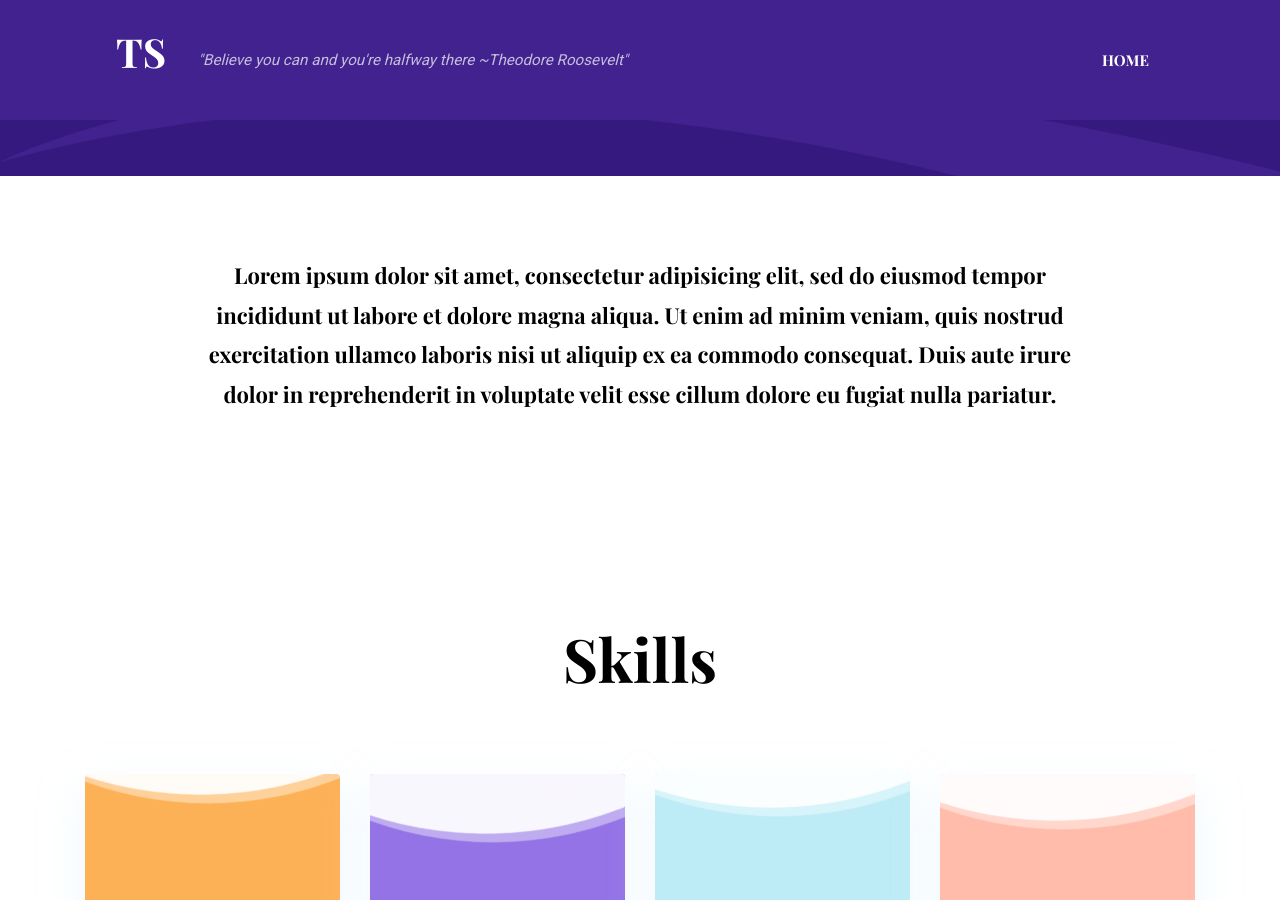
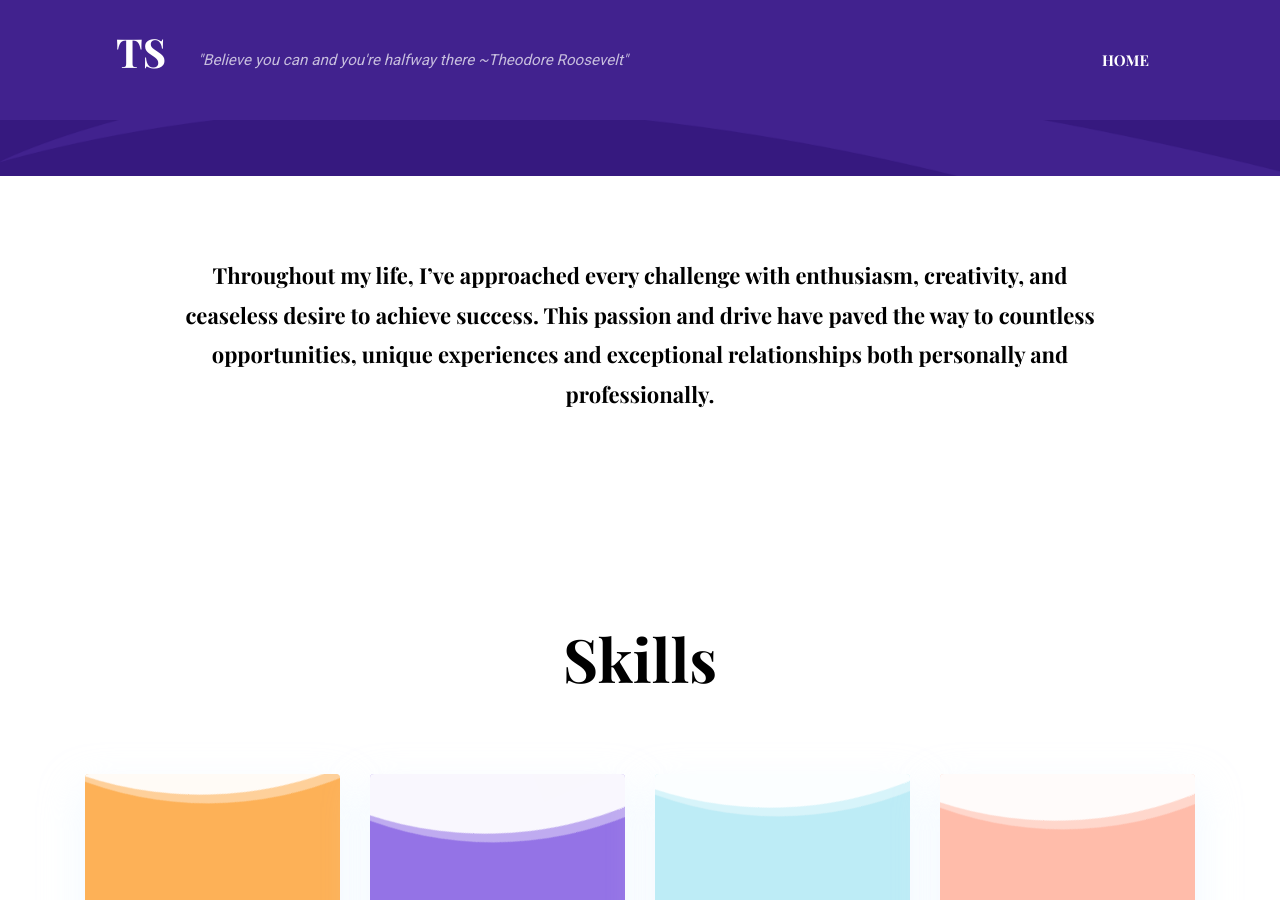
Before and after one commit to swid-tom/swid-tom.github.io, a Jekyll site: the page built from index.html, in a window 1280 px wide and 900 px high, scrolled down 620 px. Built offline with Jekyll 4.4.1, drawn with Linux system fonts in a browser that asks for light colours.

Commit message:
Update settings.yml

```diff
--- a/_data/settings.yml
+++ b/_data/settings.yml
@@ -45,7 +45,7 @@ social:
 # About (Section and Page)
 
 # About Section
-blurb: Lorem ipsum dolor sit amet, consectetur adipisicing elit, sed do eiusmod tempor incididunt ut labore et dolore magna aliqua. Ut enim ad minim veniam, quis nostrud exercitation ullamco laboris nisi ut aliquip ex ea commodo consequat. Duis aute irure dolor in reprehenderit in voluptate velit esse cillum dolore eu fugiat nulla pariatur.
+blurb: Throughout my life, I’ve approached every challenge with enthusiasm, creativity, and ceaseless desire to achieve success. This passion and drive have paved the way to countless opportunities, unique experiences and exceptional relationships both personally and professionally.
 
 #blurb-btn-link: "/about"
 #blurb-btn-name: know more
```
